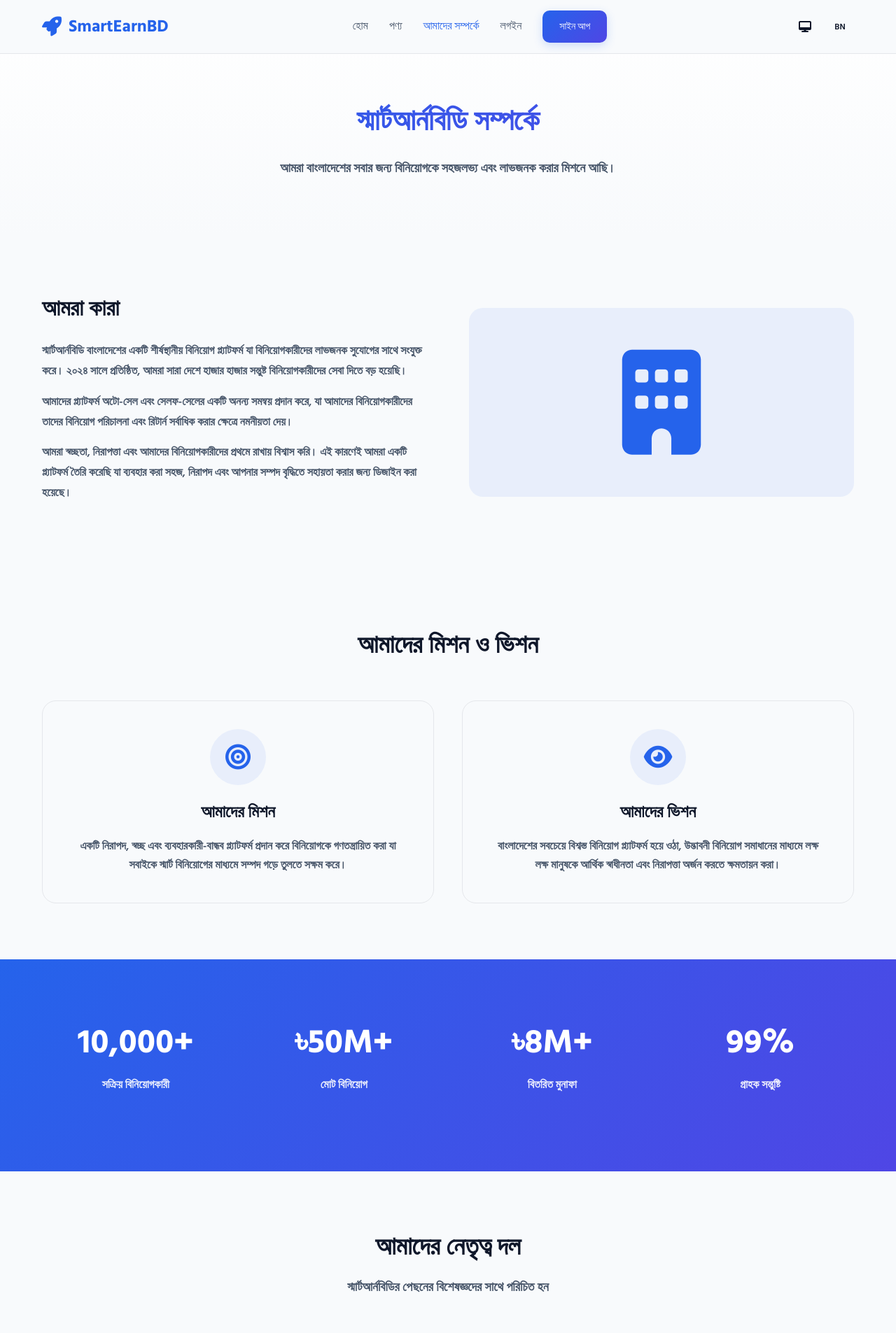
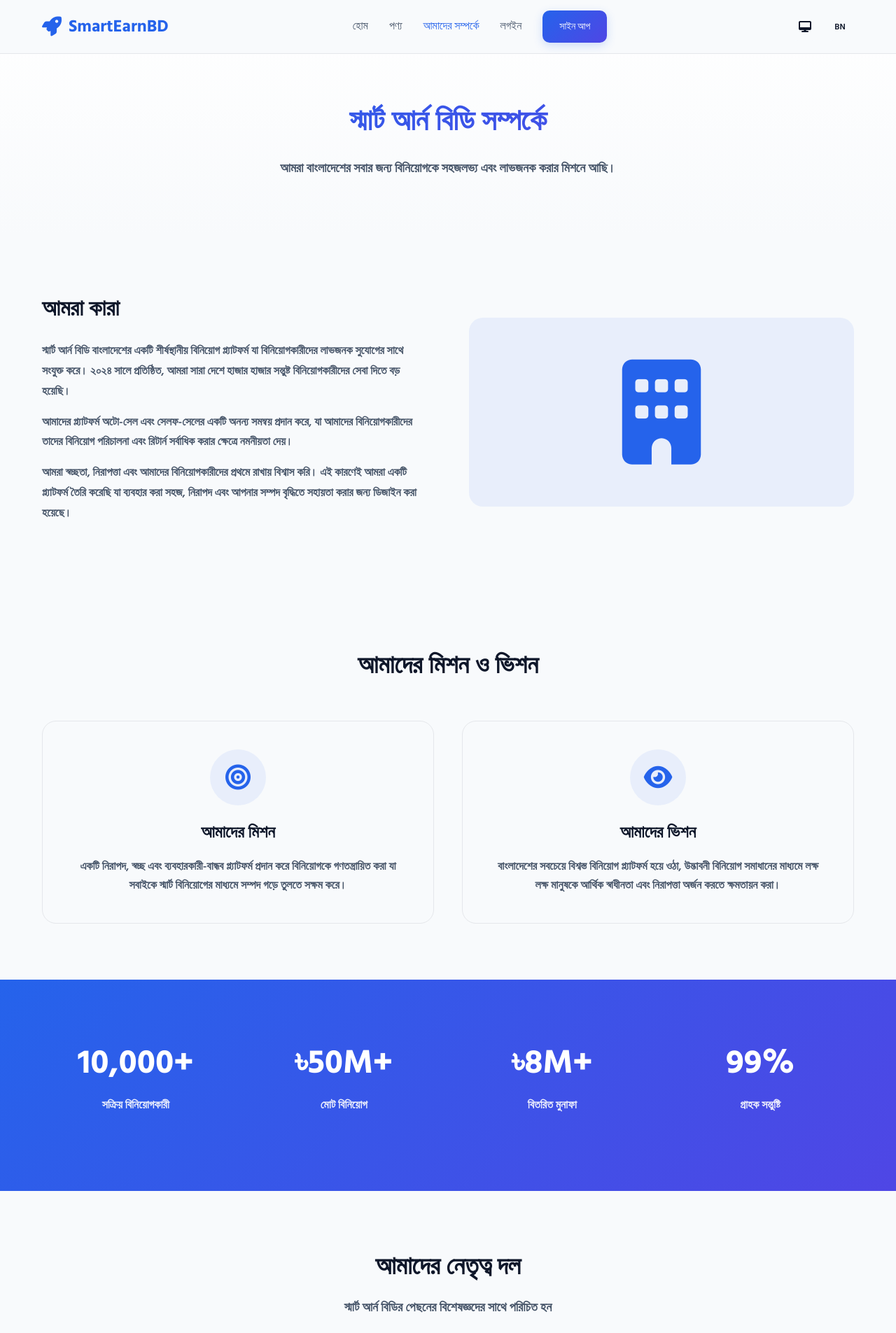
Before and after one commit to gmomorfaruk/Project-Alpha, a Next.js app: page /about in a window 1280 px wide. Shown: the top 1905 px of the page at 70% size. Built offline with nearby package versions, Linux system fonts and the light colour scheme.

Commit message:
Format Bengali translation with spaces between Smart, Earn, and BD

```diff
--- a/src/app/about/page.tsx
+++ b/src/app/about/page.tsx
@@ -296,7 +296,7 @@
             {/* Hero Section */}
             <section className="about-hero">
                 <div className="container">
-                    <h1>{tText("About SmartEarnBD", "স্মার্টআর্নবিডি সম্পর্কে")}</h1>
+                    <h1>{tText("About SmartEarnBD", "স্মার্ট আর্ন বিডি সম্পর্কে")}</h1>
                     <p>{tText("We're on a mission to make investing accessible and profitable for everyone in Bangladesh.", "আমরা বাংলাদেশের সবার জন্য বিনিয়োগকে সহজলভ্য এবং লাভজনক করার মিশনে আছি।")}</p>
                 </div>
             </section>
@@ -307,7 +307,7 @@
                     <div className="about-grid">
                         <div className="about-content">
                             <h2>{tText("Who We Are", "আমরা কারা")}</h2>
-                            <p>{tText("SmartEarnBD is a leading investment platform in Bangladesh that connects investors with profitable opportunities. Founded in 2024, we've grown to serve thousands of satisfied investors across the country.", "স্মার্টআর্নবিডি বাংলাদেশের একটি শীর্ষস্থানীয় বিনিয়োগ প্ল্যাটফর্ম যা বিনিয়োগকারীদের লাভজনক সুযোগের সাথে সংযুক্ত করে। ২০২৪ সালে প্রতিষ্ঠিত, আমরা সারা দেশে হাজার হাজার সন্তুষ্ট বিনিয়োগকারীদের সেবা দিতে বড় হয়েছি।")}</p>
+                            <p>{tText("SmartEarnBD is a leading investment platform in Bangladesh that connects investors with profitable opportunities. Founded in 2024, we've grown to serve thousands of satisfied investors across the country.", "স্মার্ট আর্ন বিডি বাংলাদেশের একটি শীর্ষস্থানীয় বিনিয়োগ প্ল্যাটফর্ম যা বিনিয়োগকারীদের লাভজনক সুযোগের সাথে সংযুক্ত করে। ২০২৪ সালে প্রতিষ্ঠিত, আমরা সারা দেশে হাজার হাজার সন্তুষ্ট বিনিয়োগকারীদের সেবা দিতে বড় হয়েছি।")}</p>
                             <p>{tText("Our platform offers a unique combination of auto-sell and self-sell options, giving our investors flexibility in how they manage their investments and maximize their returns.", "আমাদের প্ল্যাটফর্ম অটো-সেল এবং সেলফ-সেলের একটি অনন্য সমন্বয় প্রদান করে, যা আমাদের বিনিয়োগকারীদের তাদের বিনিয়োগ পরিচালনা এবং রিটার্ন সর্বাধিক করার ক্ষেত্রে নমনীয়তা দেয়।")}</p>
                             <p>{tText("We believe in transparency, security, and putting our investors first. That's why we've built a platform that's easy to use, secure, and designed to help you grow your wealth.", "আমরা স্বচ্ছতা, নিরাপত্তা এবং আমাদের বিনিয়োগকারীদের প্রথমে রাখায় বিশ্বাস করি। এই কারণেই আমরা একটি প্ল্যাটফর্ম তৈরি করেছি যা ব্যবহার করা সহজ, নিরাপদ এবং আপনার সম্পদ বৃদ্ধিতে সহায়তা করার জন্য ডিজাইন করা হয়েছে।")}</p>
                         </div>
@@ -372,7 +372,7 @@
                 <div className="container">
                     <div className="section-header">
                         <h2>{tText("Our Leadership Team", "আমাদের নেতৃত্ব দল")}</h2>
-                        <p>{tText("Meet the experts behind SmartEarnBD", "স্মার্টআর্নবিডির পেছনের বিশেষজ্ঞদের সাথে পরিচিত হন")}</p>
+                        <p>{tText("Meet the experts behind SmartEarnBD", "স্মার্ট আর্ন বিডির পেছনের বিশেষজ্ঞদের সাথে পরিচিত হন")}</p>
                     </div>
                     <div className="team-grid">
                         <div className="team-card">
```
